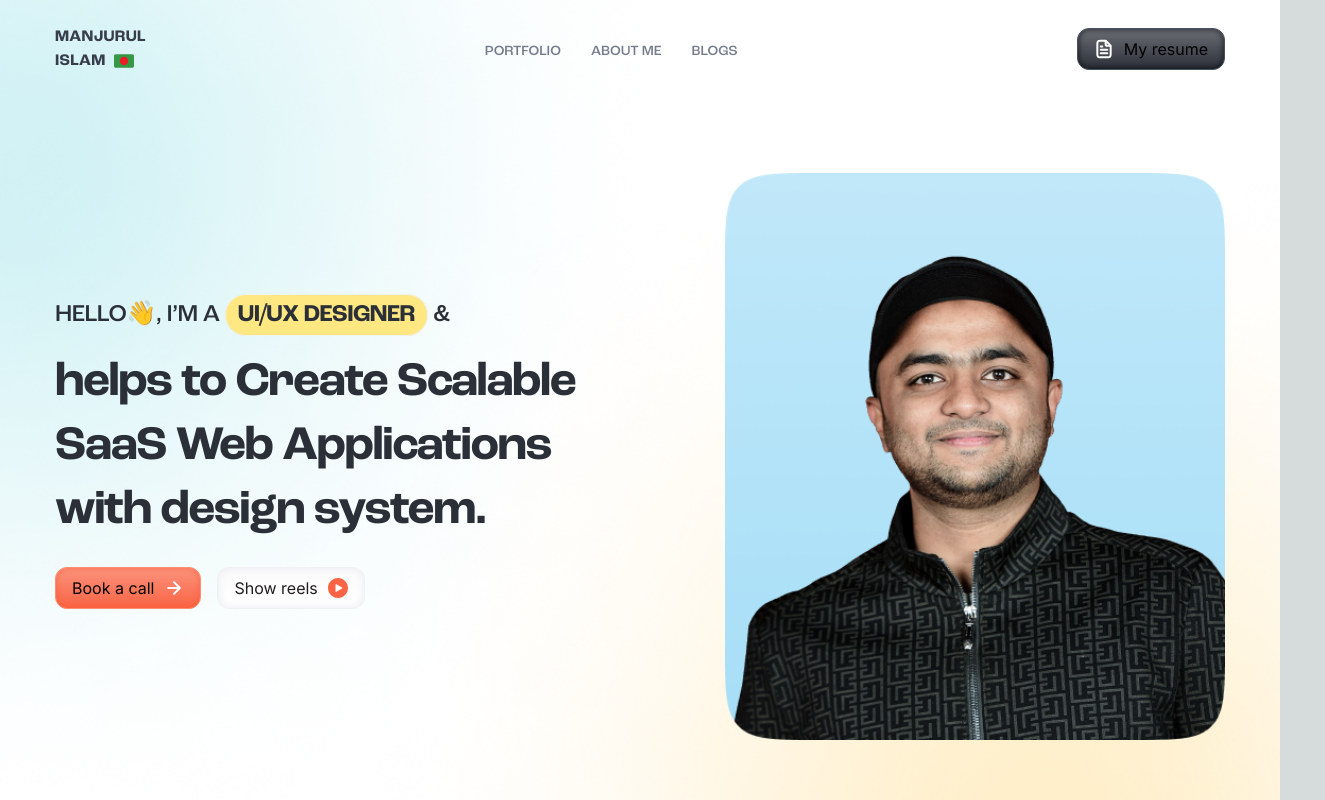
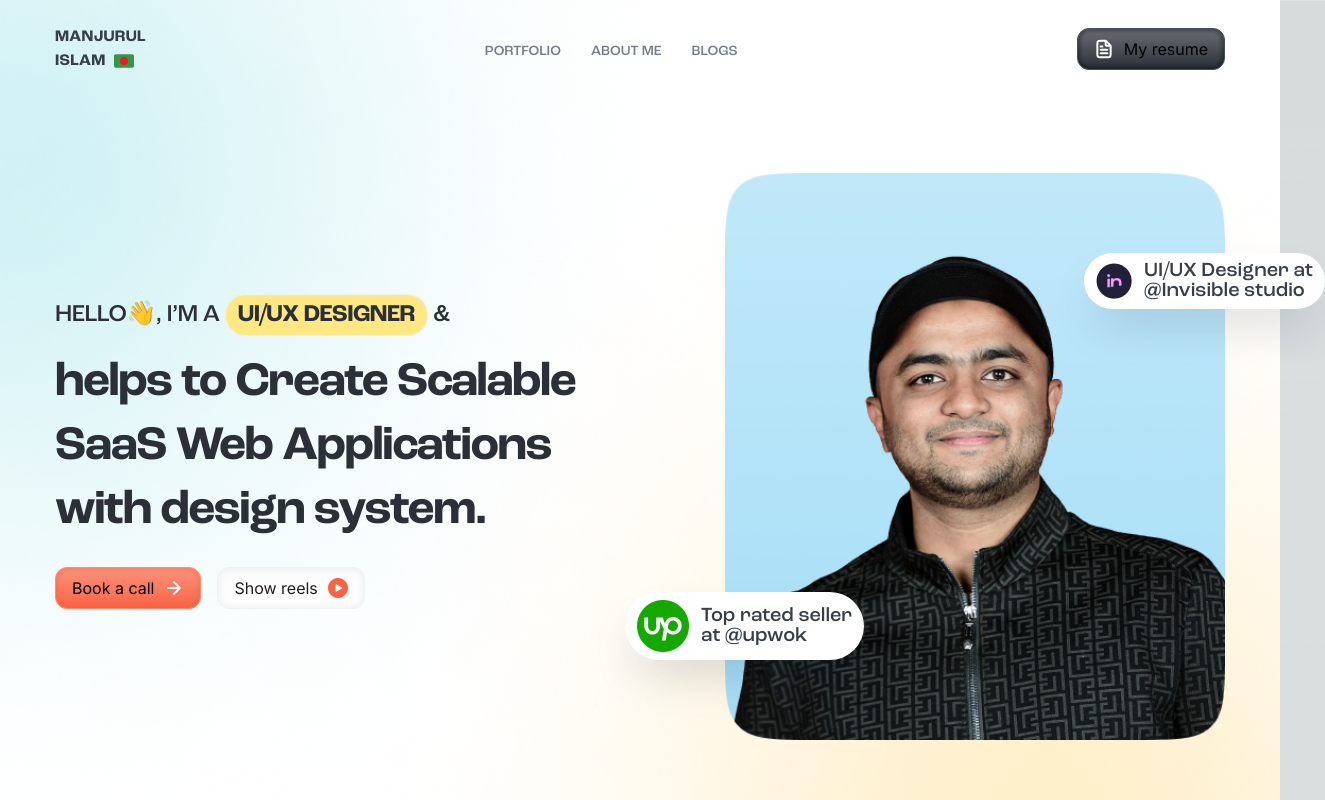
Before and after one commit to rakib53/manjurul-portfolio-v2, a Next.js app: page / in a window 1280 px wide. Shown: the top 800 px of the page, 1325 px wide, since content can reach past the window. Built offline with nearby package versions, Linux system fonts and the light colour scheme.

Commit message:
added banner design

```diff
--- a/app/sections/Banner/Banner.jsx
+++ b/app/sections/Banner/Banner.jsx
@@ -2,9 +2,11 @@ import React from "react";
 import Container from "@/app/components/Container";
 import Navbar from "@/app/components/Navbar";
 import Button from "@/app/components/Button";
-import { orangePlayIcon, whiteRightArrow } from "@/utils/SVG";
+import { invisibleIcon, orangePlayIcon, whiteRightArrow } from "@/utils/SVG";
 import manjurul from "../../../public/manjurul.png";
 import Image from "next/image";
+import Upwork from "../../../public/upwork.png";
+import invisible from "../../../public/invisible.png";
 
 export default function Banner() {
   return (
@@ -43,8 +45,31 @@ export default function Banner() {
             </div>
           </div>
 
-          <div>
+          <div className="relative">
             <Image src={manjurul} width={500} height={500} />
+            <div
+              className="absolute right-[-100px] top-[80px] flex items-center gap-3 bg-white rounded-[500px] py-2 px-3"
+              style={{
+                boxShadow: "0px 24px 48px -12px rgba(16, 24, 40, 0.18)",
+              }}
+            >
+              <Image src={invisible} />
+              <span className="text-[20px] leading-5 font-rocGroteskMid text-gray800">
+                UI/UX Designer at <br /> @Invisible studio
+              </span>
+            </div>
+
+            <div
+              className="absolute left-[-100px] bottom-[80px] flex items-center gap-3 bg-white rounded-[500px] py-2 px-3"
+              style={{
+                boxShadow: "0px 24px 48px -12px rgba(16, 24, 40, 0.18)",
+              }}
+            >
+              <Image src={Upwork} />
+              <span className="text-[20px] leading-5 font-rocGroteskMid text-gray800">
+                Top rated seller <br /> at @upwok
+              </span>
+            </div>
           </div>
         </div>
       </Container>
--- a/utils/SVG.js
+++ b/utils/SVG.js
@@ -289,3 +289,14 @@ export const orangePlayIcon = (
     </defs>
   </svg>
 );
+export const invisibleIcon = (
+  <svg
+    xmlns="http://www.w3.org/2000/svg"
+    width="36"
+    height="36"
+    viewBox="0 0 36 36"
+    fill="none"
+  >
+    <circle cx="18.107" cy="18.08" r="17.5256" fill="#21203A" />
+  </svg>
+);
```
Also changed, not shown: public/invisible.png (added), public/upwork.png (added).
